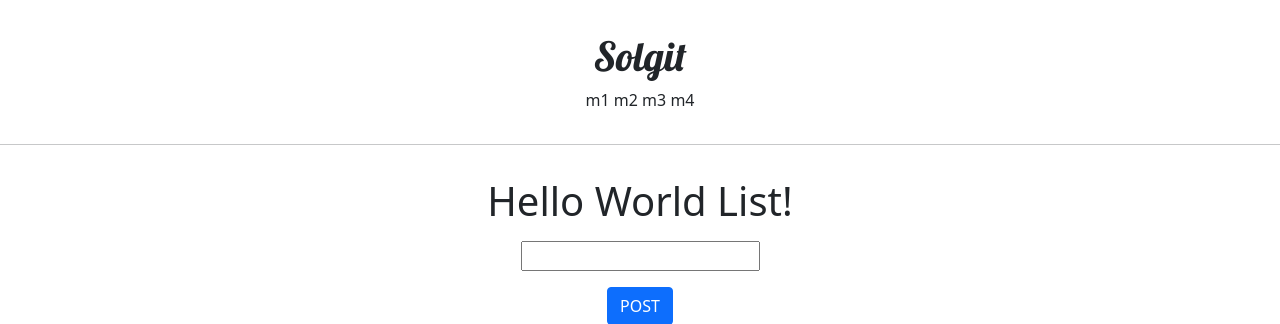
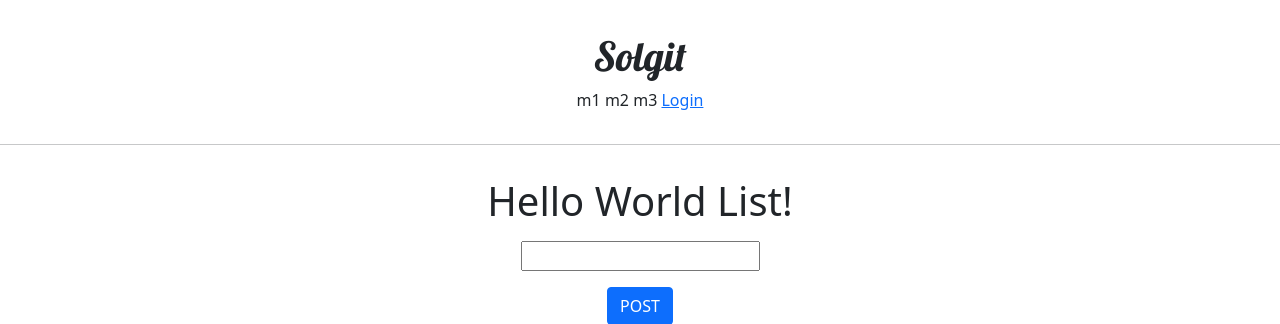
Before and after one commit to dassolkim/django_project, a Django app: template accountapp/templates/accountapp/hello_world.html in a window 1280 px wide. Shown: the top 324 px of the page. Run offline with Django 3.2, Linux system fonts and the light colour scheme; the template is opened without the code that fills it, so the values that code supplies are empty.

Commit message:
add login/out function

```diff
--- a/accountapp/urls.py
+++ b/accountapp/urls.py
@@ -1,3 +1,4 @@
+from django.contrib.auth.views import LoginView, LogoutView
 from django.urls import path, include
 
 from .views import hello_world, AccountCreateView
@@ -9,5 +10,8 @@ urlpatterns = [
     path('hello_world/', hello_world, name='hello_world'),
     path('hello_list/', hello_object_list, name='hello_object_list'),
     # 함수형 view와의 차이점: 이름을 바로 쓸 수 없음
-    path('create/', AccountCreateView.as_view(), name='create')
+    path('create/', AccountCreateView.as_view(), name='create'),
+    path('login/', LoginView.as_view(template_name='accountapp/login.html'), name='login'),
+    path('logout/', LogoutView.as_view(), name='logout')
+
 ]
--- a/pinterest/settings.py
+++ b/pinterest/settings.py
@@ -13,6 +13,8 @@ https://docs.djangoproject.com/en/3.2/ref/settings/
 from pathlib import Path
 
 import os, environ
+
+from django.urls import reverse_lazy
 
 env = environ.Env(
     DEBUG=(bool, False)
@@ -140,3 +142,6 @@ STATICFILES_DIRS = [
 ]
 
 DEFAULT_AUTO_FIELD = 'django.db.models.BigAutoField'
+
+LOGIN_REDIRECT_URL = reverse_lazy('accountapp:hello_world')
+LOGOUT_REDIRECT_URL = reverse_lazy('accountapp:login')
--- a/templates/header.html
+++ b/templates/header.html
@@ -6,6 +6,14 @@
         <span>m1</span>
         <span>m2</span>
         <span>m3</span>
-        <span>m4</span>
+        {% if not user.is_authenticated %}
+        <a href="{% url 'accountapp:login' %}?next={{ request.path }}">
+            <span>Login</span>
+        </a>
+        {% else %}
+        <a href="{% url 'accountapp:logout' %}?next={{ request.path }}">
+            <span>Logout</span>
+        </a>
+        {% endif %}
     </div>
 </div>
```
Also changed, not shown: accountapp/templates/accountapp/login.html (added, +16 -0 lines).
